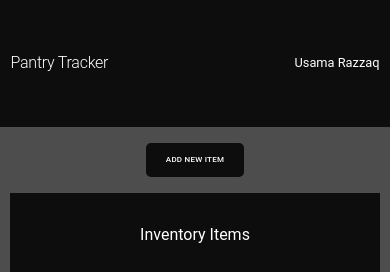
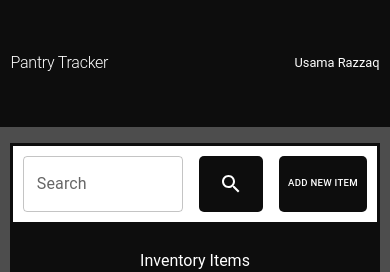
Before and after one commit to usamarazzaq90/pantry-tracker, a Next.js app: page / in a window 390 px wide. Shown: the top 272 px of the page. Built offline with nearby package versions, Linux system fonts and the light colour scheme; no server answers; the database is empty.

Commit message:
added responsiveness

```diff
--- a/app/page.js
+++ b/app/page.js
@@ -1,6 +1,7 @@
 "use client";
 import "./globals.css";
 import { useState, useEffect } from "react";
+import SearchIcon from "@mui/icons-material/Search";
 import {
   Box,
   Stack,
@@ -41,6 +42,8 @@ const style = {
 export default function Home() {
   const [inventory, setInventory] = useState([]);
   const [open, setOpen] = useState(false);
+  const [searchQuery, setSearchQuery] = useState("");
+  const [filteredPantry, setFilteredPantry] = useState([]);
   const [itemName, setItemName] = useState("");
 
   const updateInventory = async () => {
@@ -51,6 +54,7 @@ export default function Home() {
       inventoryList.push({ name: doc.id, ...doc.data() });
     });
     setInventory(inventoryList);
+    setFilteredPantry(inventoryList);
   };
 
   useEffect(() => {
@@ -81,6 +85,21 @@ export default function Home() {
       }
     }
     await updateInventory();
+  };
+
+  const handleSearch = () => {
+    if (searchQuery.trim() === "") {
+      setFilteredPantry(inventory);
+    } else {
+      const filteredItems = inventory.filter((item) => {
+        item.name.toLowerCase().includes(searchQuery.toLowerCase());
+        console.log(item.name.toLowerCase());
+      });
+      setFilteredPantry(filteredItems);
+      console.log(filteredItems);
+      // console.log(item.name.toLowerCase());
+      console.log(searchQuery.toLowerCase());
+    }
   };
 
   const handleOpen = () => setOpen(true);
@@ -186,32 +205,67 @@ export default function Home() {
           </Stack>
         </Box>
       </Modal>
-      <Button
-        style={{
-          backgroundColor: "#0d0d0d",
-          color: "#fff",
-          padding: "10px 20px",
-          border: "none",
-          borderRadius: "5px",
-        }}
-        sx={{
-          fontSize: {
-            xs: ".5rem",
-            sm: ".7rem",
-            md: ".7rem",
-            lg: ".8rem",
-          },
-        }}
-        onClick={handleOpen}
-      >
-        Add New Item
-      </Button>
+
       <Box
         border={"3px solid #0d0d0d"}
         sx={{
           width: { xs: "95%", sm: "90%", md: "75%", lg: "65%" },
         }}
       >
+        <Stack
+          direction={"row"}
+          width={"100%"}
+          spacing={2}
+          padding="10px"
+          bgcolor={"white"}
+        >
+          <TextField
+            border={"2px solid #0d0d0d"}
+            id="outlined-basic"
+            label="Search"
+            variant="outlined"
+            fullWidth
+            value={searchQuery}
+            onChange={(e) => setSearchQuery(e.target.value)}
+          />
+          <Button
+            onClick={handleSearch}
+            style={{
+              backgroundColor: "#0d0d0d",
+              color: "#fff",
+              border: "none",
+              borderRadius: "5px",
+            }}
+            sx={{
+              width: { xs: "20px", sm: "5%", md: "10%", lg: "15%" },
+              padding: { md: "10px 20px" },
+            }}
+          >
+            <SearchIcon />
+          </Button>
+
+          <Button
+            style={{
+              backgroundColor: "#0d0d0d",
+              color: "#fff",
+              border: "none",
+              borderRadius: "5px",
+            }}
+            sx={{
+              fontSize: {
+                xs: ".6rem",
+                sm: ".7rem",
+                md: ".7rem",
+                lg: ".8rem",
+              },
+              width: { xs: "50%", sm: "28%", md: "20%", lg: "15%" },
+              padding: { md: "10px 10px" },
+            }}
+            onClick={handleOpen}
+          >
+            Add New Item
+          </Button>
+        </Stack>
         <Box
           height="80px"
           width={"100%"}
@@ -226,7 +280,6 @@ export default function Home() {
             style={{
               color: "#fff",
               textAlign: "center",
-              // fontWeight: "700",
             }}
             sx={{
               fontSize: {
@@ -241,7 +294,7 @@ export default function Home() {
           </Typography>
         </Box>
         <Stack width="100%" height="300px" spacing={2} overflow={"auto"}>
-          {inventory.map(({ name, quantity }) => (
+          {filteredPantry.map(({ name, quantity }) => (
             <Box
               key={name}
               width="100%"
@@ -253,7 +306,7 @@ export default function Home() {
               }}
               justifyContent={"space-between"}
               alignItems={"center"}
-              bgcolor={"#b3b3b3"}
+              bgcolor={"white"}
               paddingX={5}
               paddingY={2}
             >
--- a/package.json
+++ b/package.json
@@ -11,6 +11,7 @@
   "dependencies": {
     "@emotion/react": "^11.13.0",
     "@emotion/styled": "^11.13.0",
+    "@mui/icons-material": "^5.16.6",
     "@mui/material": "^5.16.6",
     "firebase": "^10.12.5",
     "next": "14.2.5",
```
Also changed, not shown: 1 other file (tests, documents, lock files or other folders).
